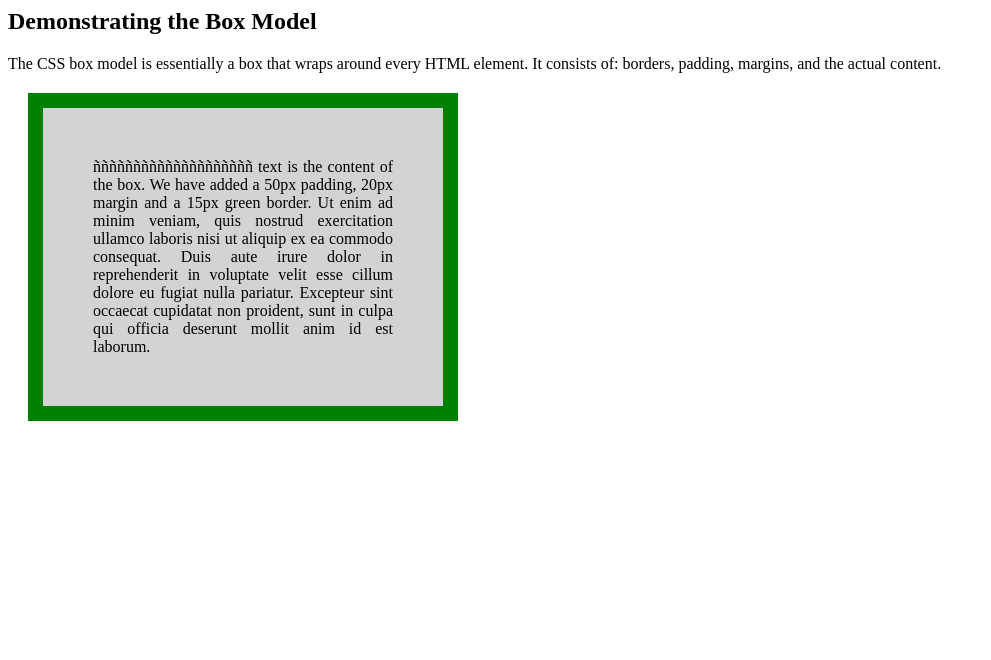
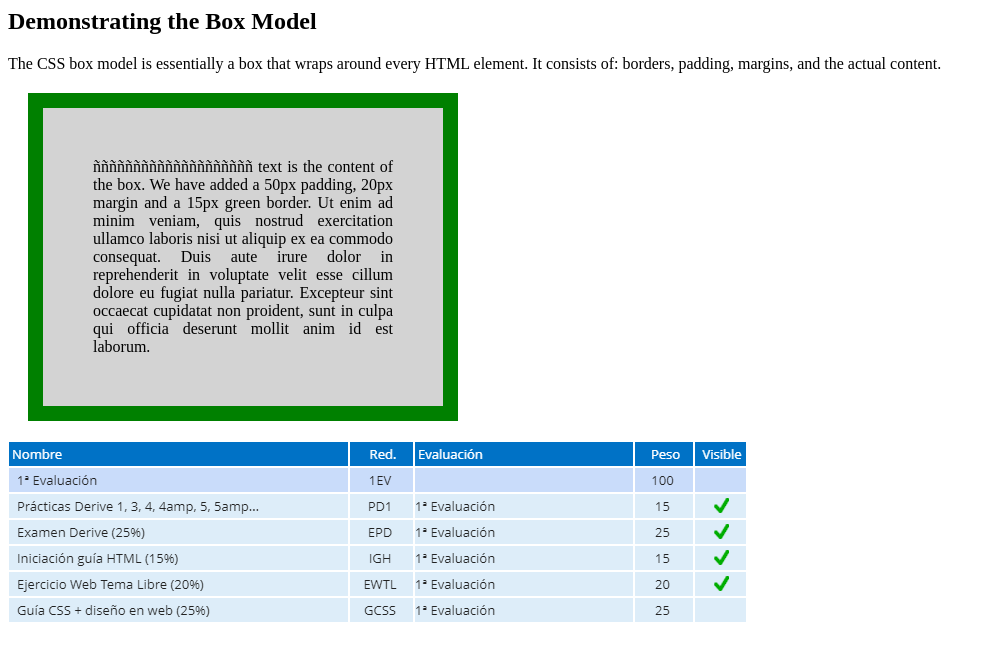
Before and after one commit to rubmayos/Proyecto-Web, a plain HTML site: page index.html in a window 1280 px wide. Shown: the whole page, without its empty margins (0-991 px from the left). Drawn offline with Linux system fonts and the light colour scheme.

Commit message:
Update index.html

```diff
--- a/index.html
+++ b/index.html
@@ -3,12 +3,9 @@
      <link rel="stylesheet" href="estilos.css">
   </head>
   <body>
-
     <h2>Demonstrating the Box Model</h2>
-
       <p>The CSS box model is essentially a box that wraps around every HTML element. It consists of: borders, padding, margins, and the actual content.</p>
-
       <div>ññññññññññññññññññññ text is the content of the box. We have added a 50px padding, 20px margin and a 15px green border. Ut enim ad minim veniam, quis nostrud exercitation ullamco laboris nisi ut aliquip ex ea commodo consequat. Duis aute irure dolor in reprehenderit in voluptate velit esse cillum dolore eu fugiat nulla pariatur. Excepteur sint occaecat cupidatat non proident, sunt in culpa qui officia deserunt mollit anim id est laborum.</div>
-
+      <img src="it.png">
   </body>
 </html>
```
Lines whose indentation alone changed are shown as unchanged.
